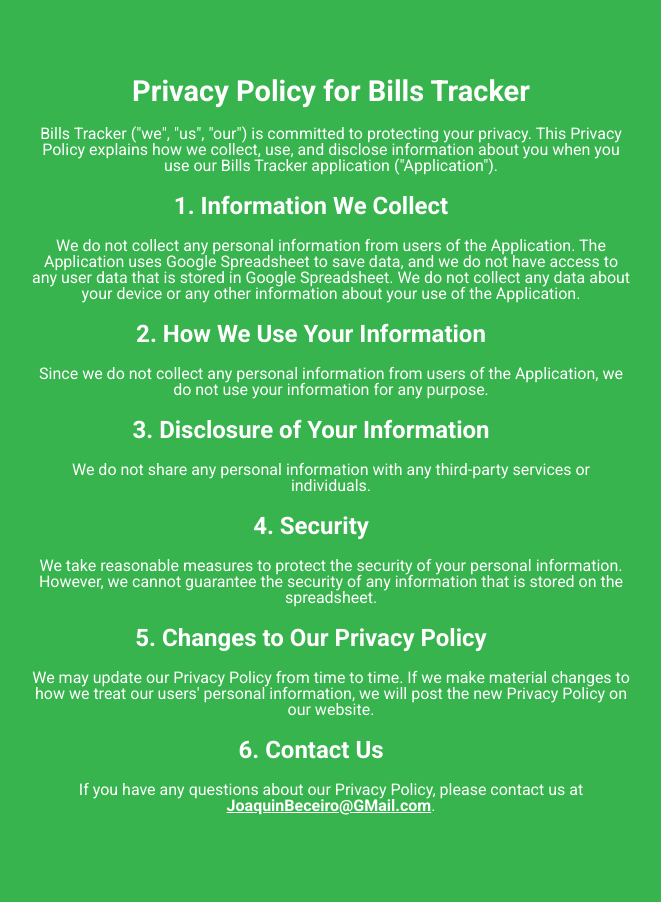
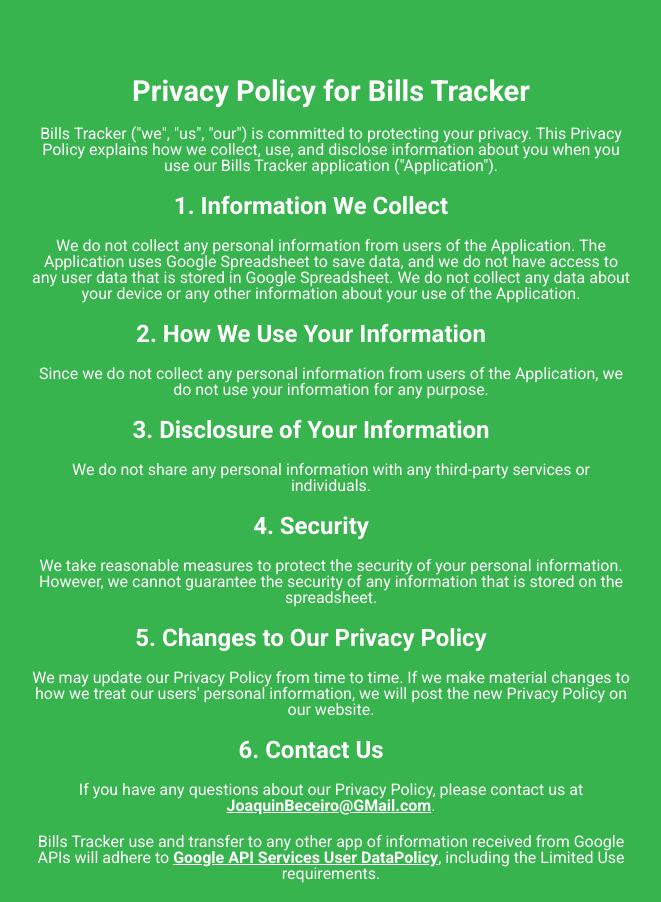
Before and after one commit to JoaquinBeceiro/bills-tracker-web, a plain HTML site: page privacy-policy.html in a window 1280 px wide. Shown: the part 88-990 px from the top of the page, without its empty margins (309-970 px from the left). Before the commit the page ends 922 px from the top, so only its background shows below. Drawn offline with Linux system fonts and the light colour scheme.

Commit message:
Add google link

```diff
--- a/privacy-policy.html
+++ b/privacy-policy.html
@@ -193,6 +193,14 @@
           <a href="mailto:joaquinbeceiro@gmail.com">JoaquinBeceiro@GMail.com</a
           >.
         </p>
+        <p>
+          Bills Tracker use and transfer to any other app of information
+          received from Google APIs will adhere to
+          <a
+            href="https://developers.google.com/terms/api-services-user-data-policy"
+            >Google API Services User DataPolicy</a
+          >, including the Limited Use requirements.
+        </p>
       </div>
     </div>
   </body>
```
